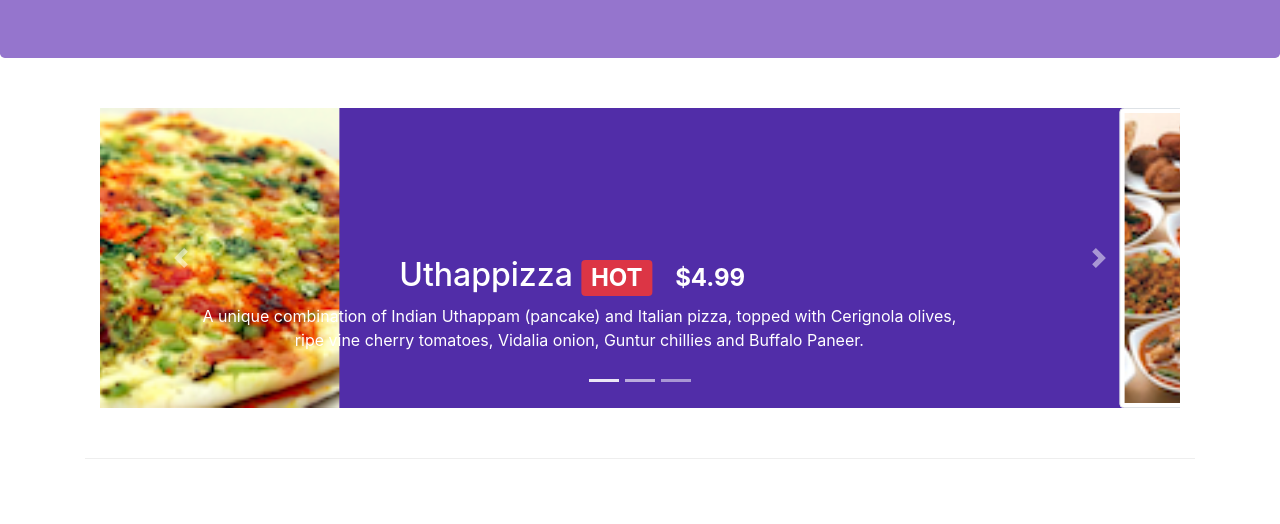
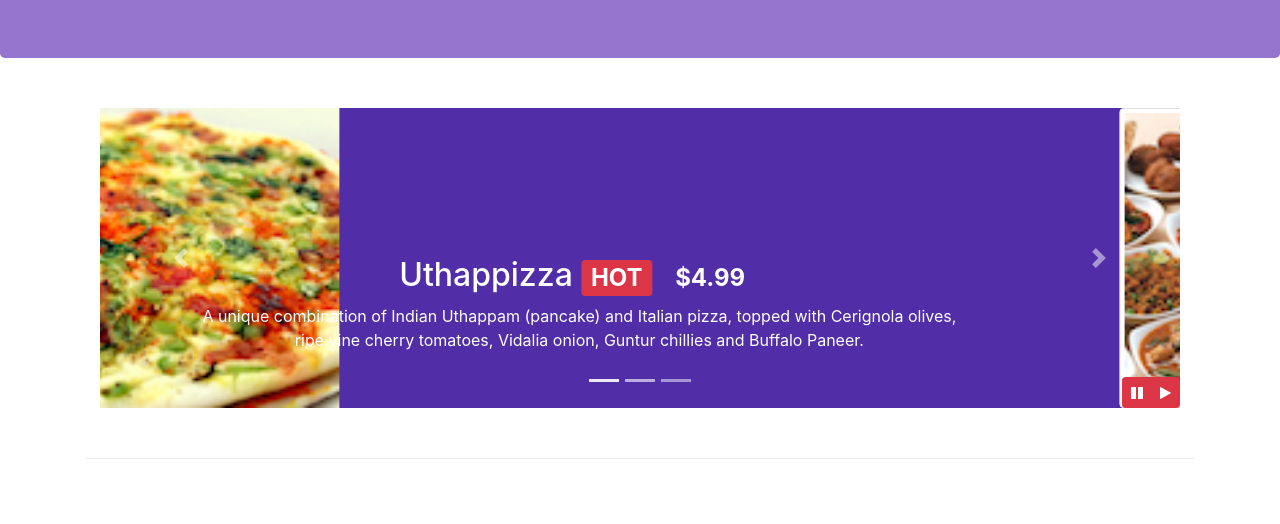
Before and after one commit to dangtrannam/Confusion, a website: page index.html in a window 1280 px wide. Shown: the part 276-800 px from the top of the page. Drawn offline with nearby package versions, Linux system fonts and the light colour scheme.

Commit message:
Bootstrap JQuery

```diff
--- a/css/style.css
+++ b/css/style.css
@@ -59,3 +59,9 @@ body{
     left: 0;
     min-height: 300px;
 }
+#carouselButton {
+    right:0px;
+    position: absolute;
+    bottom: 0px;
+    z-index: 1;
+}
--- a/index.html
+++ b/index.html
@@ -171,7 +171,8 @@
                             <div class="col-md-2"></div>
                             <div class="col-md">
                                 <button type="submit" class="btn btn-primary btn-sm">Reserve</button>
-                                <button type="button" class="btn btn-secondary btn-sm ml-auto" data-dismiss="modal">Cancel</button>
+                                <button type="button" class="btn btn-secondary btn-sm ml-auto"
+                                    data-dismiss="modal">Cancel</button>
                             </div>
                         </div>
                     </form>
@@ -256,6 +257,15 @@
                     <a class="carousel-control-next" href="#mycarousel" role="button" data-slide="next">
                         <span class="carousel-control-next-icon"></span>
                     </a>
+
+                    <div class="btn-group" id="carouselButton">
+                        <button class="btn btn-danger btn-sm" id="carousel-pause">
+                            <span class="fa fa-pause"></span>
+                        </button>
+                        <button class="btn btn-danger btn-sm" id="carousel-play">
+                            <span class="fa fa-play"></span>
+                        </button>
+                    </div>
                 </div>
             </div>
         </div>
@@ -384,5 +394,16 @@
 <script src="node_modules/jquery/dist/jquery.slim.min.js"></script>
 <script src="node_modules/popper.js/dist/umd/popper.min.js"></script>
 <script src="node_modules/bootstrap/dist/js/bootstrap.min.js"></script>
+<script>
+    $(document).ready(function () {
+        $("#mycarousel").carousel({ interval: 2000 });
+        $("#carousel-pause").click(function () {
+            $("#mycarousel").carousel('pause');
+        });
+        $("#carousel-play").click(function () {
+            $("#mycarousel").carousel('cycle');
+        });
+    });
+</script>
 
 </html>
```
